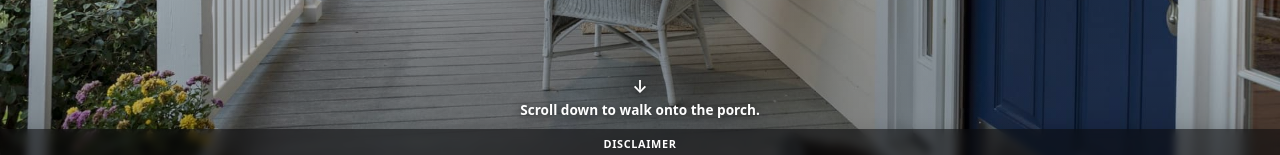
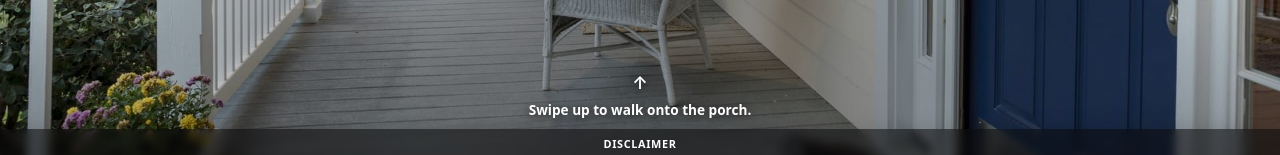
Before and after one commit to jwreeve/blank-check, a React (Vite) app: page / in a window 1280 px wide. Shown: the part 593-748 px from the top of the page. Built offline with nearby package versions, Linux system fonts and the light colour scheme.

Commit message:
Change scroll hint to "Swipe up to walk onto the porch"
Arrow glyph and bounce direction flipped from down to up to match.

Co-Authored-By: Claude Sonnet 5 <noreply@anthropic.com>

```diff
--- a/src/components/PorchScene.jsx
+++ b/src/components/PorchScene.jsx
@@ -220,8 +220,8 @@ export default function PorchScene({ header, children }) {
         >
           {progress < 0.3 && (
             <div className="scroll-hint" style={{ opacity: Math.max(0, 1 - progress / 0.25) }}>
-              <span className="scroll-hint-arrow">↓</span>
-              Scroll down to walk onto the porch.
+              <span className="scroll-hint-arrow">↑</span>
+              Swipe up to walk onto the porch.
             </div>
           )}
 
--- a/src/styles/porch-vcr.css
+++ b/src/styles/porch-vcr.css
@@ -141,7 +141,7 @@
 
 @keyframes scroll-hint-bounce {
   0%, 100% { transform: translateY(0); }
-  50% { transform: translateY(6px); }
+  50% { transform: translateY(-6px); }
 }
 
 .disclaimer {
```
